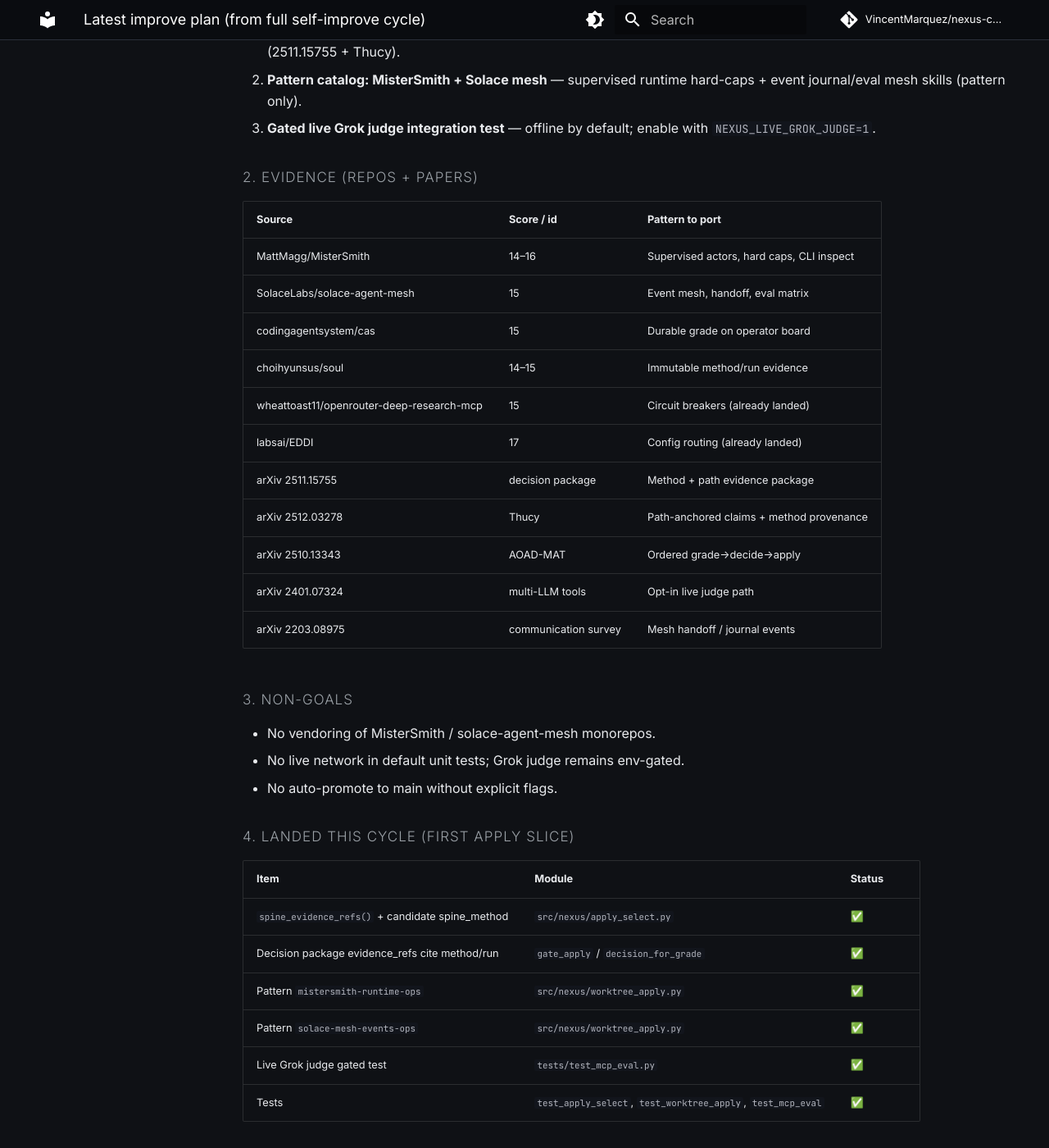
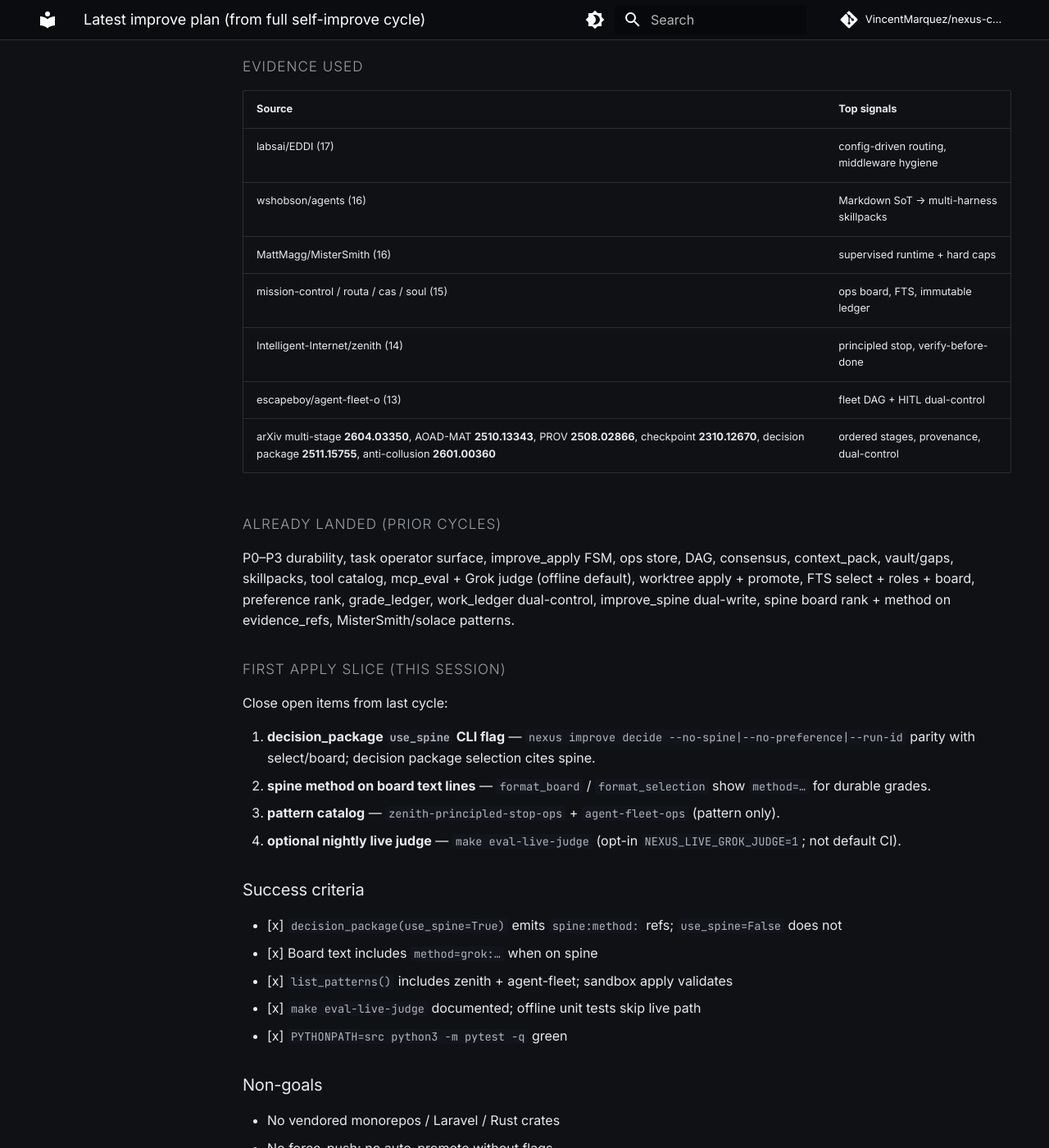
Before and after one commit to VincentMarquez/nexus-core, an MkDocs documentation site: the page built from docs/LATEST_IMPROVE_PLAN.md, in a window 1280 px wide and 1400 px high, scrolled down 395 px. Shown: the whole window at 82% size. Built offline with MkDocs 1.6.1 and Material for MkDocs 9.7.7, drawn with Linux system fonts in a browser that asks for light colours; comment, search, counter and statistics services are not loaded; some of the changed text lies outside the part shown.

Commit message:
chore(alive): full cycle: 20 arxiv + 20 repos + Grok 4.5 apply (turns≤64)

````diff
--- a/docs/LATEST_IMPROVE_PLAN.md
+++ b/docs/LATEST_IMPROVE_PLAN.md
@@ -1,90 +1,72 @@
 # Latest improve plan (from full self-improve cycle)
 
-_Generated 2026-07-16 · Grok 4.5 hard-apply worker_
+_Generated 2026-07-16 · Grok 4.5 hard-apply session_
 
-Model: `grok-4.5` · sources: IMPROVE_OURS top repos + arXiv multi-agent communication stack
-Prior landings: spine board rank · openrouter pattern · improve_spine dual-write
+Model: `grok-4.5` · mine sources: `.nexus_state/repo_mine/IMPROVE_OURS.md` (score ≥ 10) · arXiv: `improve-rx-4e382a3fbf` (+ priors)
 
 ---
 
-## 1. Goal
+## Goal
 
-Close the **next open** items after spine-aware board ranking:
+Self-improve **nexus-core** from mined multi-agent repos + arXiv durable-workflow / communication papers. Prefer small, tested pattern ports (no vendored trees). Keep `pytest` green.
 
-1. **Spine method on decision_package evidence_refs** — durable grader method/run_id cited in apply decisions (2511.15755 + Thucy).
-2. **Pattern catalog: MisterSmith + Solace mesh** — supervised runtime hard-caps + event journal/eval mesh skills (pattern only).
-3. **Gated live Grok judge integration test** — offline by default; enable with `NEXUS_LIVE_GROK_JUDGE=1`.
+## Evidence used
 
-## 2. Evidence (repos + papers)
+| Source | Top signals |
+|--------|-------------|
+| labsai/EDDI (17) | config-driven routing, middleware hygiene |
+| wshobson/agents (16) | Markdown SoT → multi-harness skillpacks |
+| MattMagg/MisterSmith (16) | supervised runtime + hard caps |
+| mission-control / routa / cas / soul (15) | ops board, FTS, immutable ledger |
+| Intelligent-Internet/zenith (14) | principled stop, verify-before-done |
+| escapeboy/agent-fleet-o (13) | fleet DAG + HITL dual-control |
+| arXiv multi-stage **2604.03350**, AOAD-MAT **2510.13343**, PROV **2508.02866**, checkpoint **2310.12670**, decision package **2511.15755**, anti-collusion **2601.00360** | ordered stages, provenance, dual-control |
 
-| Source | Score / id | Pattern to port |
-|--------|------------|-----------------|
-| MattMagg/MisterSmith | 14–16 | Supervised actors, hard caps, CLI inspect |
-| SolaceLabs/solace-agent-mesh | 15 | Event mesh, handoff, eval matrix |
-| codingagentsystem/cas | 15 | Durable grade on operator board |
-| choihyunsus/soul | 14–15 | Immutable method/run evidence |
-| wheattoast11/openrouter-deep-research-mcp | 15 | Circuit breakers (already landed) |
-| labsai/EDDI | 17 | Config routing (already landed) |
-| arXiv 2511.15755 | decision package | Method + path evidence package |
-| arXiv 2512.03278 | Thucy | Path-anchored claims + method provenance |
-| arXiv 2510.13343 | AOAD-MAT | Ordered grade→decide→apply |
-| arXiv 2401.07324 | multi-LLM tools | Opt-in live judge path |
-| arXiv 2203.08975 | communication survey | Mesh handoff / journal events |
+## Already landed (prior cycles)
 
-## 3. Non-goals
+P0–P3 durability, task operator surface, improve_apply FSM, ops store, DAG, consensus, context_pack, vault/gaps, skillpacks, tool catalog, mcp_eval + Grok judge (offline default), worktree apply + promote, FTS select + roles + board, preference rank, grade_ledger, work_ledger dual-control, improve_spine dual-write, spine board rank + method on evidence_refs, MisterSmith/solace patterns.
 
-- No vendoring of MisterSmith / solace-agent-mesh monorepos.
-- No live network in default unit tests; Grok judge remains env-gated.
-- No auto-promote to main without explicit flags.
+## First apply slice (this session)
 
-## 4. Landed this cycle (First apply slice)
+Close open items from last cycle:
 
-| Item | Module | Status |
-|------|--------|--------|
-| `spine_evidence_refs()` + candidate spine_method | `src/nexus/apply_select.py` | ✅ |
-| Decision package evidence_refs cite method/run | `gate_apply` / `decision_for_grade` | ✅ |
-| Pattern `mistersmith-runtime-ops` | `src/nexus/worktree_apply.py` | ✅ |
-| Pattern `solace-mesh-events-ops` | `src/nexus/worktree_apply.py` | ✅ |
-| Live Grok judge gated test | `tests/test_mcp_eval.py` | ✅ |
-| Tests | `test_apply_select`, `test_worktree_apply`, `test_mcp_eval` | ✅ |
+1. **decision_package `use_spine` CLI flag** — `nexus improve decide --no-spine|--no-preference|--run-id` parity with select/board; decision package selection cites spine.
+2. **spine method on board text lines** — `format_board` / `format_selection` show `method=…` for durable grades.
+3. **pattern catalog** — `zenith-principled-stop-ops` + `agent-fleet-ops` (pattern only).
+4. **optional nightly live judge** — `make eval-live-judge` (opt-in `NEXUS_LIVE_GROK_JUDGE=1`; not default CI).
 
-### Success criteria (checked)
+### Success criteria
 
-- [x] Candidate with spine grade exposes `spine_method` / `spine_run_id` on select rows.
-- [x] `gate_apply` evidence_refs include `spine:method:…` and `spine:run:…` when on spine.
-- [x] Offline fixtures without spine still produce path-only evidence_refs.
-- [x] `mistersmith-runtime-ops` and `solace-mesh-events-ops` validate offline in sandbox.
-- [x] Live Grok judge test skips without `NEXUS_LIVE_GROK_JUDGE=1`.
-- [x] `pytest` green: **498 passed, 1 skipped**.
+- [x] `decision_package(use_spine=True)` emits `spine:method:` refs; `use_spine=False` does not
+- [x] Board text includes `method=grok:…` when on spine
+- [x] `list_patterns()` includes zenith + agent-fleet; sandbox apply validates
+- [x] `make eval-live-judge` documented; offline unit tests skip live path
+- [x] `PYTHONPATH=src python3 -m pytest -q` green
 
-## 5. First apply slice (this session)
+### Non-goals
 
-```
-mine digests / fixtures
-  → improve_spine grades (method + run_id)
-  → select_candidates(use_spine=True)
-      row.spine_method / spine_run_id
-  → gate_apply / decision_package
-      evidence_refs += spine:method:… spine:run:…
-  → optional pattern apply:
-      mistersmith-runtime-ops | solace-mesh-events-ops
-  → optional: NEXUS_LIVE_GROK_JUDGE=1 pytest …live_grok…
-```
+- No vendored monorepos / Laravel / Rust crates
+- No force-push; no auto-promote without flags
+- No live Grok in default CI
 
-## 6. Next open
+## P0 backlog (next sessions)
 
-- Wire `decision_package(use_spine=…)` CLI flag through select defaults.
-- Prefer spine method in `format_board` / `format_selection` text lines.
-- Optional live Grok judge in `make eval-samples` nightly (not default CI).
-- More pattern catalog (agent-fleet / zenith gap board skill).
+| ID | Item | Notes |
+|----|------|-------|
+| P0.1 | alive auto `record_from_ranked` preference | when board ranks ≥2 |
+| P0.2 | spine method on MCP `apply_select` status text | operator parity |
+| P0.3 | more sample pack scenarios | privilege + promote edge cases |
+| P0.4 | plan-reuse cache (arXiv 2512.21309) | reuse prior apply plan digests |
 
-## 7. Commands
+## Commands
 
 ```bash
+nexus improve board --run-id <id>
+nexus improve decide --repo wshobson/agents --run-id <id>
+nexus improve decide --no-spine   # fixture-only rank
+nexus improve apply --list-patterns
+make eval-samples
+# optional nightly:
+NEXUS_LIVE_GROK_JUDGE=1 make eval-live-judge
 PYTHONPATH=src python3 -m pytest -q
-PYTHONPATH=src python3 -m pytest -q tests/test_apply_select.py tests/test_worktree_apply.py tests/test_mcp_eval.py
-PYTHONPATH=src python3 -m nexus.cli improve apply --mode sandbox --pattern mistersmith-runtime-ops --no-require-decision
-PYTHONPATH=src python3 -m nexus.cli improve apply --mode sandbox --pattern solace-mesh-events-ops --no-require-decision
-# live (opt-in):
-NEXUS_LIVE_GROK_JUDGE=1 PYTHONPATH=src python3 -m pytest -q tests/test_mcp_eval.py::test_live_grok_judge_gated_integration
 ```
````
Also changed, not shown: docs/ALIVE_IMPROVEMENTS.md (+21 -0 lines), docs/ARXIV_LEDGER.csv (+20 -20 lines), docs/ARXIV_LEDGER.md (+1 -1 lines), docs/SELF_IMPROVE_CYCLE.md (+30 -25 lines), 6 other files.
